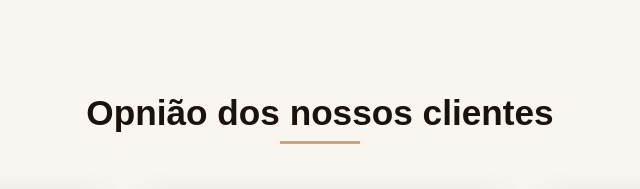
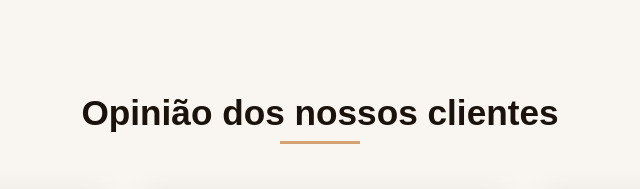
Before and after one commit to ThiagoSilvaMint/komad-site, a plain HTML site: page index.html in a window 1280 px wide. Shown: the part 916-1105 px from the top of the page, 320-960 px from the left. Drawn offline with nearby package versions, Linux system fonts and the light colour scheme.

Commit message:
Arrumando texto errado

```diff
--- a/index.html
+++ b/index.html
@@ -110,7 +110,7 @@
         </section>
 
         <section class="testimonial">
-            <h2 class="section-title">Opnião dos nossos clientes</h2>
+            <h2 class="section-title">Opinião dos nossos clientes</h2>
 
             <div class="testimonial-grid">
                 <div class="card">
```
